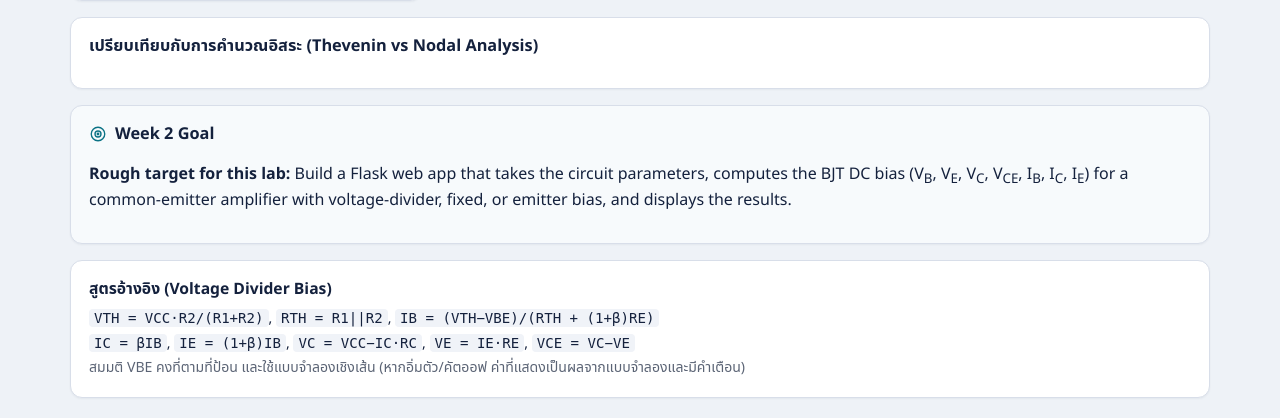
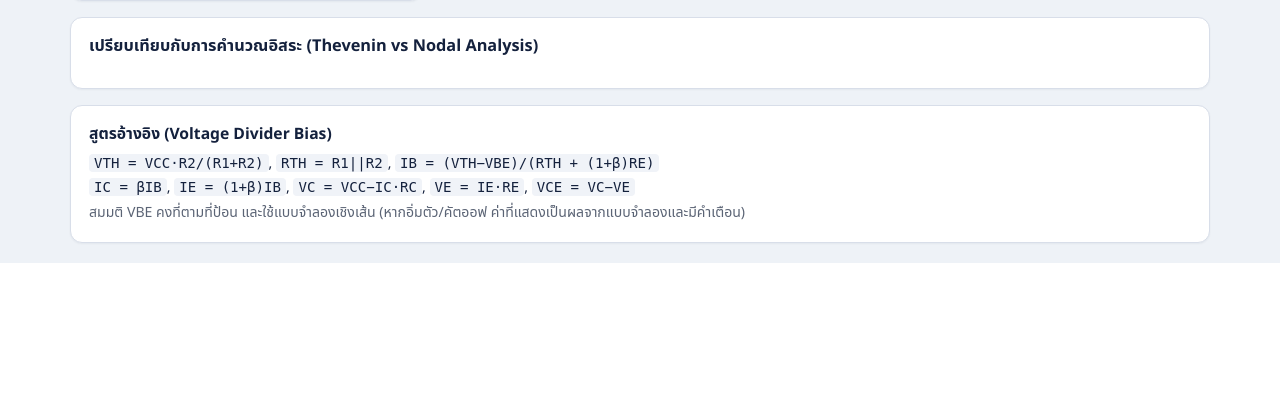
Before and after one commit to b6806316-Marisa/Gitlab, a Flask app: page / in a window 1280 px wide. Shown: the part 600-1018 px from the top of the page. After the commit the page ends 863 px from the top, so only its background shows below. Run offline with Flask 3, Linux system fonts and the light colour scheme.

Commit message:
feat: remove Week 2 Goal card from home page

```diff
--- a/bjt-bias/static/style.css
+++ b/bjt-bias/static/style.css
@@ -139,7 +139,6 @@ table.compare-table { width: 100%; border-collapse: collapse; }
 .compare-table th { background: #f2f5f9; }
 .compare-table td:nth-child(n+2) { font-family: Consolas, "Courier New", monospace; }
 .note { color: var(--muted); font-size: .85rem; }
-.goal { background: #f7fafc; }
 .foot code { background: #f0f3f8; padding: 1px 5px; border-radius: 4px; }
 .foot h3 { margin: 0 0 8px; font-size: .98rem; }
 .foot p { margin: 4px 0; font-size: .88rem; }
--- a/bjt-bias/templates/index.html
+++ b/bjt-bias/templates/index.html
@@ -130,14 +130,6 @@
     </section>
     {% endif %}
 
-    <section class="card goal">
-      <h2><svg class="ico" viewBox="0 0 24 24" aria-hidden="true"><circle cx="12" cy="12" r="9"/><circle cx="12" cy="12" r="4"/><circle cx="12" cy="12" r="1"/></svg>Week 2 Goal</h2>
-      <p><strong>Rough target for this lab:</strong> Build a Flask web app that takes the circuit parameters,
-        computes the BJT DC bias (V<sub>B</sub>, V<sub>E</sub>, V<sub>C</sub>, V<sub>CE</sub>,
-        I<sub>B</sub>, I<sub>C</sub>, I<sub>E</sub>) for a common-emitter amplifier with
-        voltage-divider, fixed, or emitter bias, and displays the results.</p>
-    </section>
-
     <footer class="card foot">
       {% if mode == "fixed" %}
       <h3>สูตรอ้างอิง (Fixed Bias)</h3>
```
Also changed, not shown: bjt-bias/tests/test_app.py (+1 -2 lines).
